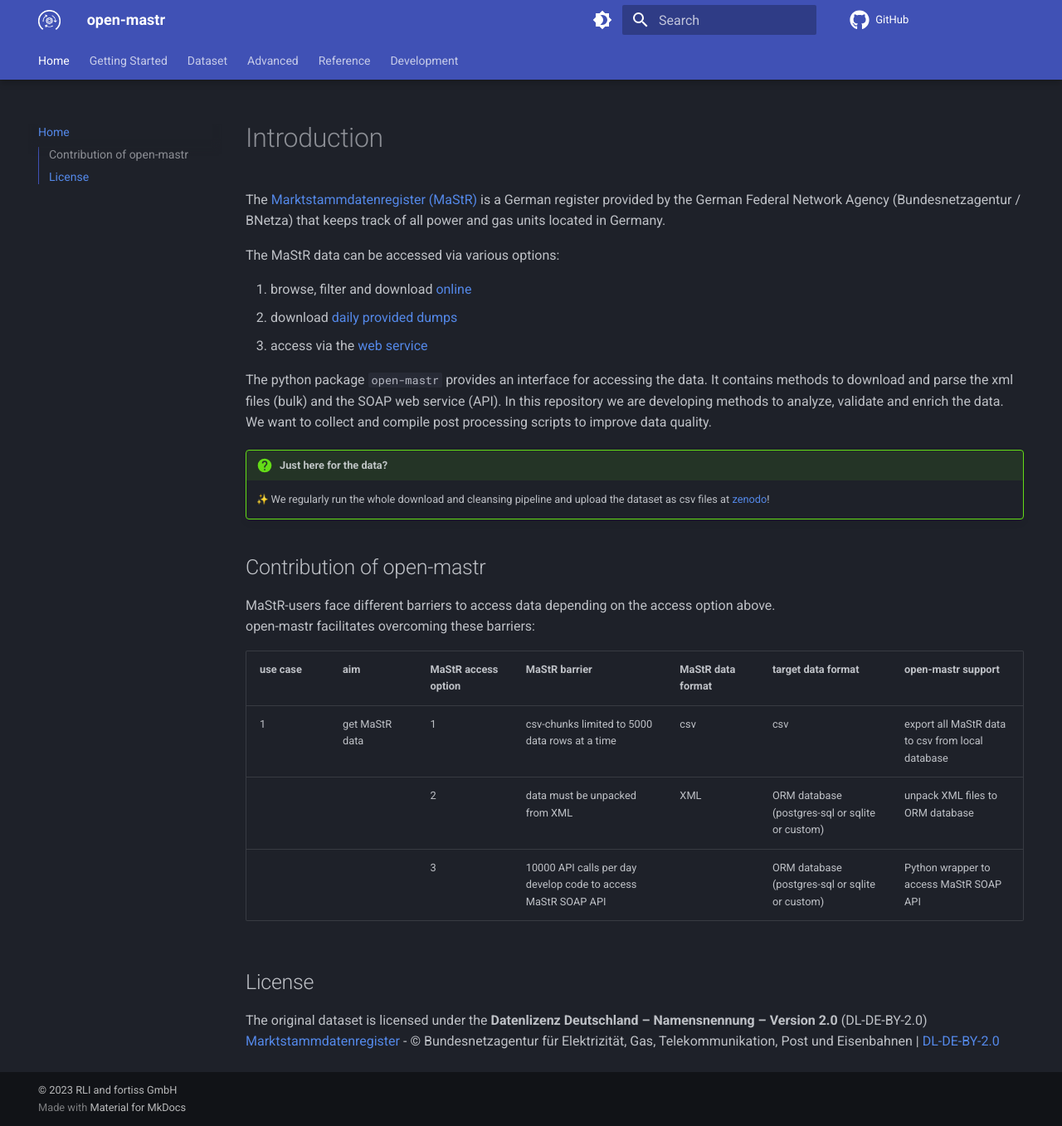
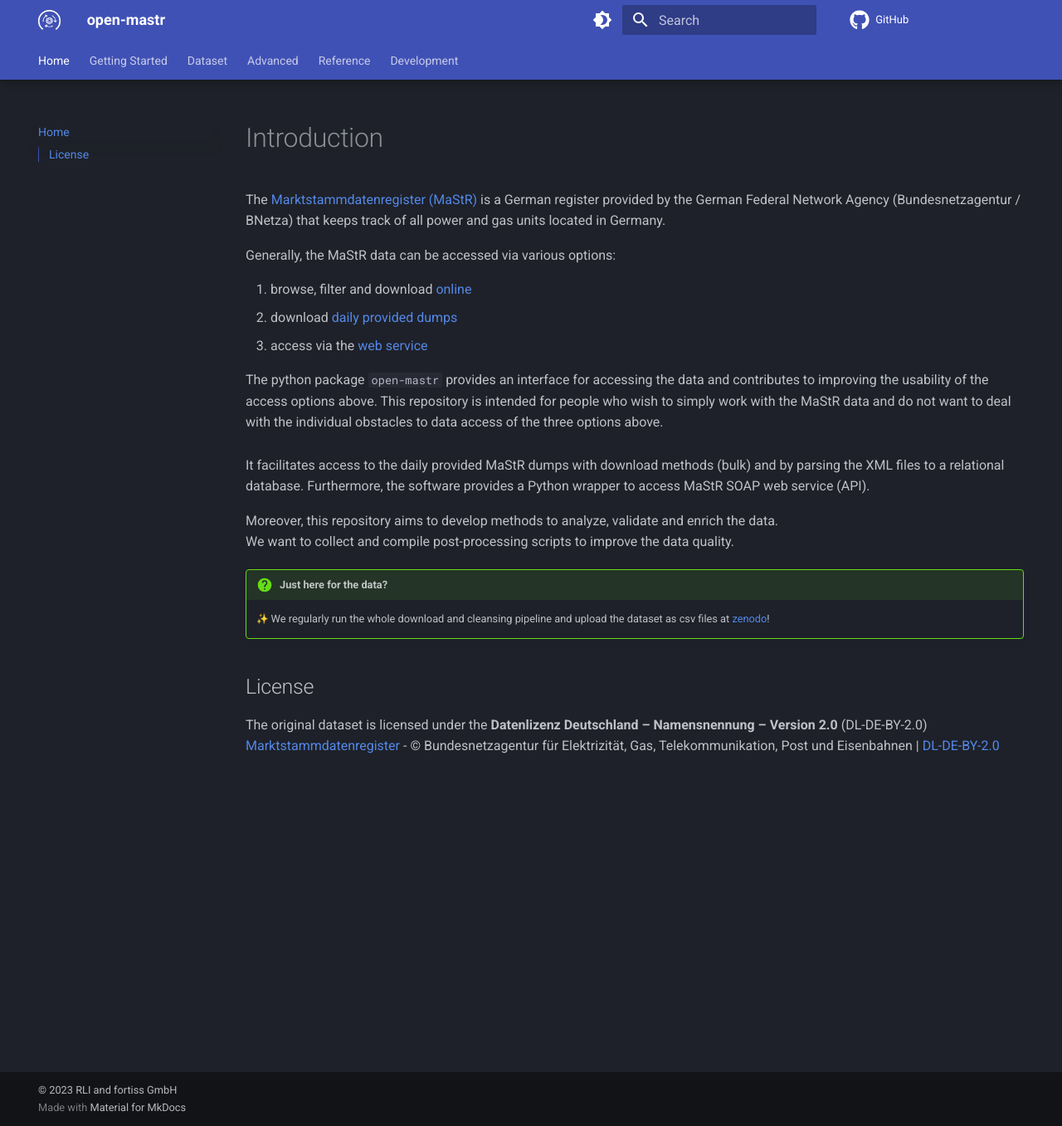
Before and after one commit to OpenEnergyPlatform/open-MaStR, an MkDocs documentation site: the page built from docs/index.md, in a window 1280 px wide and 1357 px high. Shown: the whole window at 83% size. Built offline with MkDocs 1.6.1 and Material for MkDocs 9.7.7, drawn with Linux system fonts in a browser that asks for light colours; emoji names are drawn with the system emoji font; comment, search, counter and statistics services are not loaded; the version menu is left out.

Commit message:
Merge contribution table into text #434

```diff
--- a/docs/index.md
+++ b/docs/index.md
@@ -4,34 +4,26 @@
 The [Marktstammdatenregister (MaStR)](https://www.marktstammdatenregister.de/MaStR) is a German register
 provided by the German Federal Network Agency (Bundesnetzagentur / BNetza) that keeps track of all power and gas units located in Germany.
 
-The MaStR data can be accessed via various options:
+Generally, the MaStR data can be accessed via various options:
 
   1. browse, filter and download [online](https://www.marktstammdatenregister.de/MaStR)
   1. download [daily provided dumps](https://www.marktstammdatenregister.de/MaStR/Datendownload)
   1. access via the [web service](https://www.marktstammdatenregister.de/MaStRHilfe/subpages/webdienst.html)
 
-The python package `open-mastr` provides an interface for accessing the data.
-It contains methods to download and parse the xml files (bulk) and the SOAP web service (API).
-In this repository we are developing methods to analyze, validate and enrich the data.
-We want to collect and compile post processing scripts to improve data quality.
+The python package `open-mastr` provides an interface for accessing the data and contributes to improving the
+usability of the access options above. This repository is intended for people who wish to simply work with the
+MaStR data and do not want to deal with the individual obstacles to data access of the three options above.  <br> <br>
+It facilitates access to the daily provided MaStR dumps with download methods (bulk) and by
+parsing the XML files to a relational database. Furthermore, the software provides a Python wrapper to access MaStR
+SOAP web service (API).
+
+Moreover, this repository aims to develop methods to analyze, validate and enrich the data. <br>
+We want to collect and compile post-processing scripts to improve the data quality.
 
 !!! question "Just here for the data?"
     :sparkles: We regularly run the whole download and cleansing pipeline and upload the dataset as csv files at [zenodo](https://doi.org/10.5281/zenodo.6807425)!
 
 
-## Contribution of open-mastr
-
-MaStR-users face different barriers to access data depending on the access option above. <br>
-open-mastr facilitates overcoming these barriers:
-
-
-| use case | aim            | MaStR access option | MaStR barrier                                                  | MaStR data format | target data format                              | open-mastr support                               |
-|----------|----------------|---------------------|----------------------------------------------------------------|-------------------|-------------------------------------------------|--------------------------------------------------|
-| 1        | get MaStR data | 1                   | csv-chunks limited to 5000 data rows at a time                 | csv               | csv                                             | export all MaStR data to csv from local database |
-|          |                | 2                   | data must be unpacked from XML                                 | XML               | ORM database (postgres-sql or sqlite or custom) | unpack XML files to ORM database                 |
-|          |                | 3                   | 10000 API calls per day  develop code to access MaStR SOAP API |                   | ORM database (postgres-sql or sqlite or custom) | Python wrapper to access MaStR SOAP API          |
-
-
 ## License
 The original dataset is licensed under the **Datenlizenz Deutschland – Namensnennung – Version 2.0** (DL-DE-BY-2.0)
 [Marktstammdatenregister](https://www.marktstammdatenregister.de/MaStR) - © Bundesnetzagentur für Elektrizität, Gas, Telekommunikation, Post und Eisenbahnen | [DL-DE-BY-2.0](https://www.govdata.de/dl-de/by-2-0)
```
